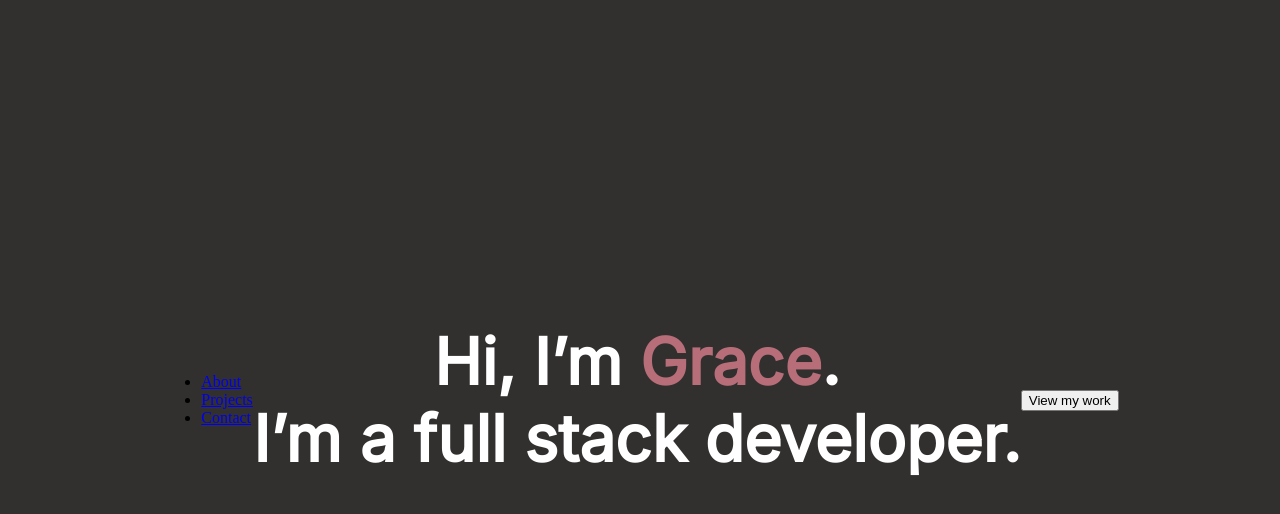
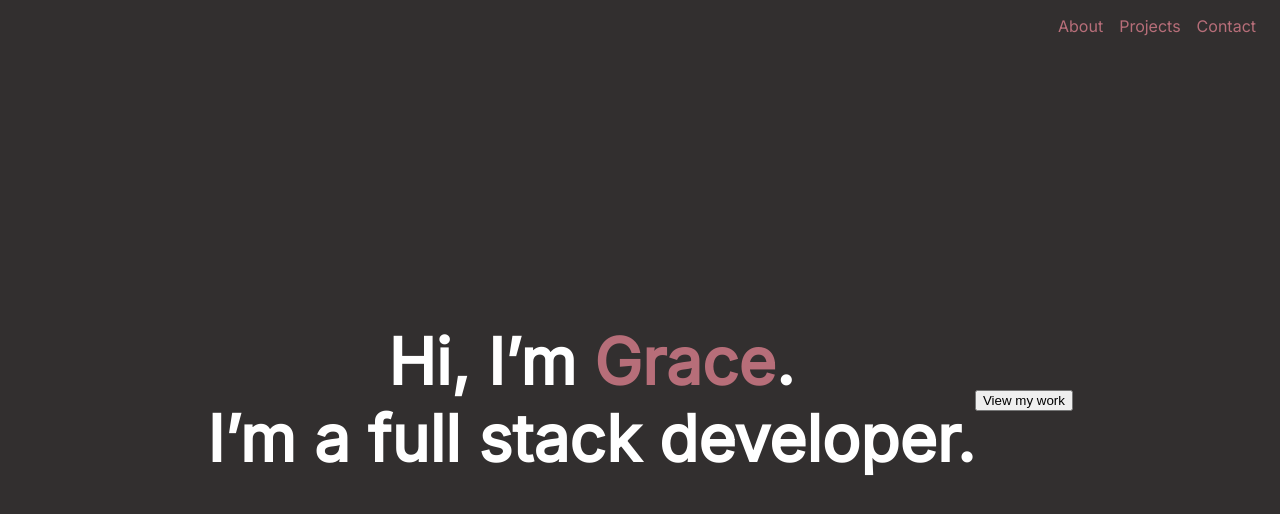
Before and after one commit to graceoreilly/portfolio, a plain HTML site: page index.html in a window 1280 px wide. Drawn offline with Linux system fonts and the light colour scheme.

Commit message:
Style nav bar

```diff
--- a/styles.css
+++ b/styles.css
@@ -4,7 +4,7 @@ body {
     justify-content: center; /* Centers horizontally */
     align-items: center; /* Centers vertically */
     height: 100vh; /* Makes the body fill the full viewport height */
-    margin: 0; /* Removes default margin */
+    margin: 0; /*Removes default margin */
 }
 
 h1 {
@@ -18,3 +18,28 @@ h1 {
 .grace {
     color: #B76E79;
 }
+
+nav {
+    display: flex; /* You need to style the nav bar itself as this is the parent container, you should target the parent container when using flex */
+    position: absolute; /*this allows the element to be positioned precisely*/
+    top: 0; /*pins the nav bar to the top right*/
+    right: 0; /*pins the nav bar to the top right*/
+    font-family: 'Inter', sans-serif;
+    padding: 16px; /*spaces the nav bar a bit from the edges*/
+}
+
+ul {
+    display: flex; /*lays out the links in a row horizontally*/
+    margin: 0; /* Removes default margin */
+    padding: 0; /* Removes default margin */
+}
+
+li {
+    list-style-type: none; /* Removes bullet points */
+}
+
+a {
+    color: #B76E79;
+    text-decoration: none; /* Removes the bullet points */
+    padding: 8px; /* Adds spacing between links */
+}
```
Also changed, not shown: notes.txt (added).
